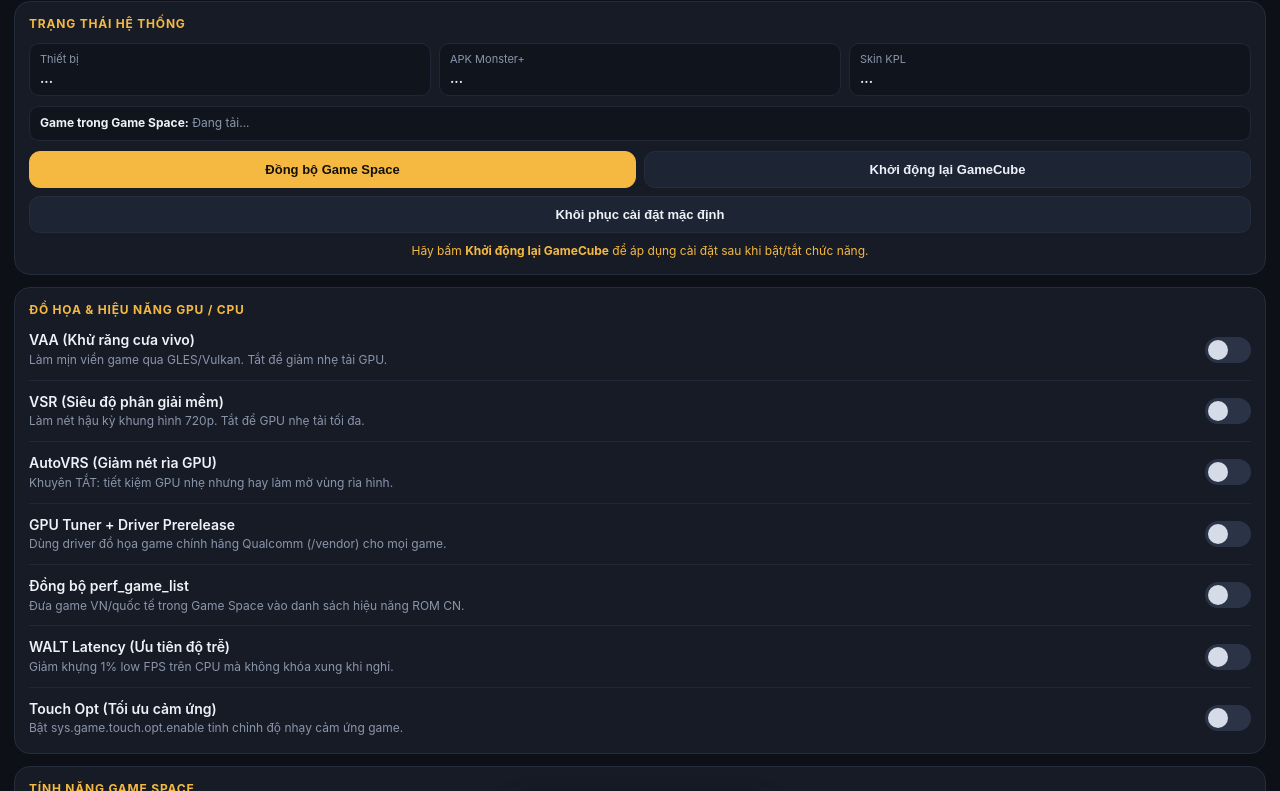
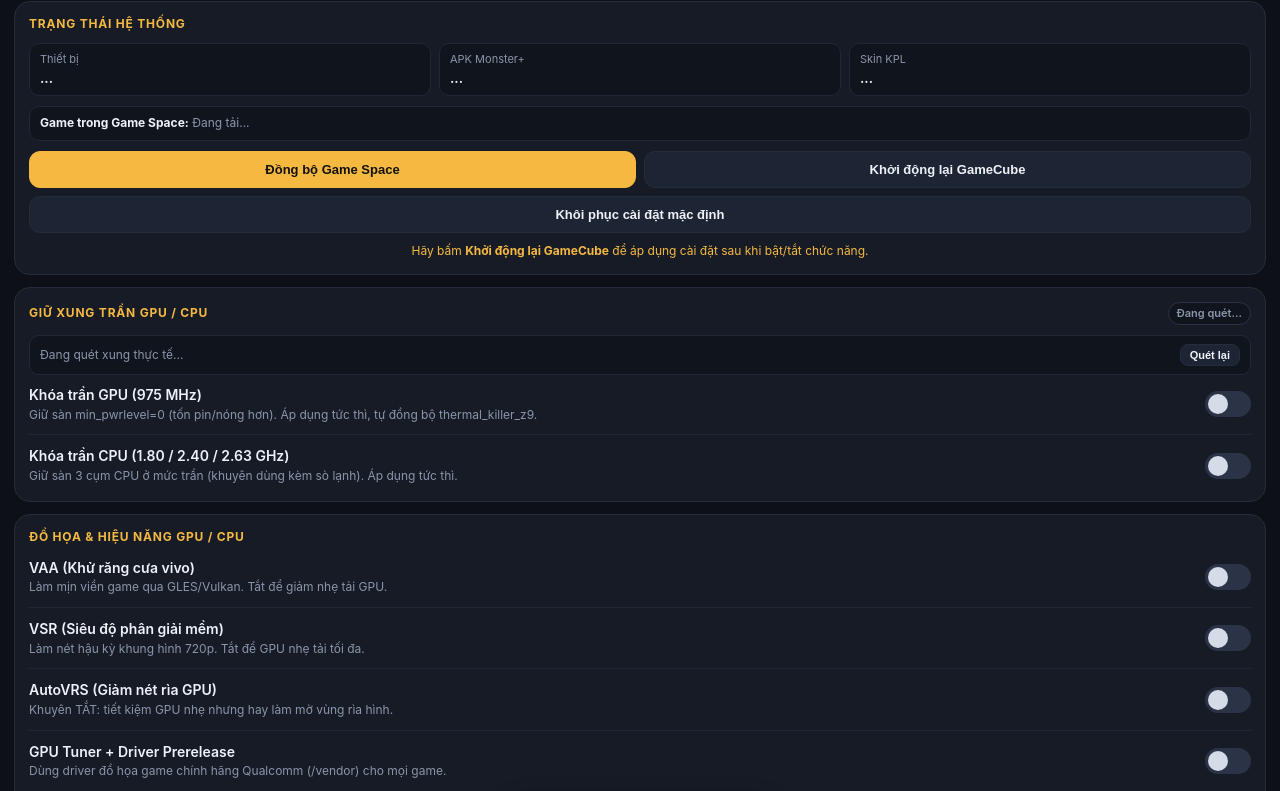
Before and after one commit to Haicu256/gamecube_z9_cn, a plain HTML site: page webroot/index.html in a window 1280 px wide. Shown: the part 57-848 px from the top of the page. Drawn offline with Linux system fonts and the light colour scheme.

Commit message:
v1.2: add live hardware-scanned GPU/CPU ceiling locks with 2-way thermal_killer_z9 sync

```diff
--- a/webroot/index.html
+++ b/webroot/index.html
@@ -3,7 +3,7 @@
 <head>
 <meta charset="UTF-8" />
 <meta name="viewport" content="width=device-width, initial-scale=1.0, maximum-scale=1.0, user-scalable=no" />
-<title>GameCube Z9 CN v1.1</title>
+<title>GameCube Z9 CN v1.2</title>
 <style>
   :root {
     --bg: #0d1017;
@@ -163,6 +163,56 @@
     background: #14110a;
   }
   .switch input:disabled + .slider { opacity: 0.45; }
+  .section-head {
+    display: flex;
+    align-items: center;
+    justify-content: space-between;
+    gap: 8px;
+    margin-bottom: 10px;
+  }
+  .section-head .section-title { margin: 0; }
+  .pill {
+    font-size: 11px;
+    font-weight: 600;
+    padding: 3px 8px;
+    border-radius: 999px;
+    border: 1px solid #2b3447;
+    background: #10141d;
+    color: var(--muted);
+  }
+  .pill.linked {
+    color: var(--green);
+    border-color: rgba(61, 220, 151, 0.35);
+    background: rgba(61, 220, 151, 0.1);
+  }
+  .hw-bar {
+    display: flex;
+    align-items: center;
+    justify-content: space-between;
+    gap: 8px;
+    font-size: 12px;
+    color: var(--muted);
+    background: #10141d;
+    border: 1px solid #202838;
+    border-radius: 10px;
+    padding: 8px 10px;
+    margin-bottom: 8px;
+  }
+  .hw-bar strong { color: var(--text); }
+  .btn-mini {
+    border: 1px solid var(--card-border);
+    background: #1d2433;
+    color: var(--text);
+    border-radius: 8px;
+    padding: 4px 9px;
+    font-size: 11px;
+    font-weight: 600;
+    cursor: pointer;
+    flex-shrink: 0;
+  }
+  .btn-mini:active { opacity: 0.75; }
+  .switch.danger input:checked + .slider { background: var(--red); }
+  .switch.danger input:checked + .slider::before { background: #1a0b0b; }
   .note {
     font-size: 12px;
     color: var(--muted);
@@ -194,7 +244,7 @@
 <body>
   <div class="header">
     <div class="title">GameCube Z9 CN</div>
-    <span class="badge" id="verBadge">v1.1</span>
+    <span class="badge" id="verBadge">v1.2</span>
   </div>
 
   <div class="card">
@@ -227,6 +277,18 @@
   </div>
 
   <div class="card">
+    <div class="section-head">
+      <div class="section-title">Giữ xung trần GPU / CPU</div>
+      <span class="pill" id="tkBadge">Đang quét...</span>
+    </div>
+    <div class="hw-bar">
+      <div id="hwReadout">Đang quét xung thực tế...</div>
+      <button class="btn-mini" id="btnRescan">Quét lại</button>
+    </div>
+    <div id="grpClock"></div>
+  </div>
+
+  <div class="card">
     <div class="section-title">Đồ họa &amp; Hiệu năng GPU / CPU</div>
     <div id="grpPerf"></div>
   </div>
@@ -250,6 +312,11 @@
   var CTL = "/data/adb/modules/gamecube_z9_cn/gc_ctl.sh";
   var cbSeq = 0;
   var busy = false;
+
+  var CLOCK_ITEMS = [
+    { key: "LOCK_GPU_MAX", danger: true, name: "Khóa trần GPU (975 MHz)", desc: "Giữ sàn min_pwrlevel=0 (tốn pin/nóng hơn). Áp dụng tức thì, tự đồng bộ thermal_killer_z9." },
+    { key: "LOCK_CPU_MAX", danger: true, name: "Khóa trần CPU (1.80 / 2.40 / 2.63 GHz)", desc: "Giữ sàn 3 cụm CPU ở mức trần (khuyên dùng kèm sò lạnh). Áp dụng tức thì." }
+  ];
 
   var PERF_ITEMS = [
     { key: "ENABLE_VAA", name: "VAA (Khử răng cưa vivo)", desc: "Làm mịn viền game qua GLES/Vulkan. Tắt để giảm nhẹ tải GPU." },
@@ -335,7 +402,7 @@
           '<div class="row-name">' + it.name + '</div>' +
           '<div class="row-desc">' + it.desc + '</div>' +
         '</div>' +
-        '<label class="switch">' +
+        '<label class="switch' + (it.danger ? ' danger' : '') + '">' +
           '<input type="checkbox" id="sw_' + it.key + '" data-key="' + it.key + '" />' +
           '<span class="slider"></span>' +
         '</label>';
@@ -349,15 +416,36 @@
     for (var i = 0; i < inputs.length; i++) inputs[i].disabled = flag;
   }
 
+  function fmtGhz(khz) {
+    return (Number(khz || 0) / 1000000).toFixed(2);
+  }
+
   function applyState(data) {
     if (!data || !data.cfg) return;
-    document.getElementById("verBadge").textContent = data.version || "v1.1";
+    document.getElementById("verBadge").textContent = data.version || "v1.2";
     document.getElementById("stModel").textContent = data.model || "V2361A";
     var apkEl = document.getElementById("stApk");
     apkEl.textContent = data.apkInstalled ? "Đã cài" : "Chưa cài";
     apkEl.className = "stat-v " + (data.apkInstalled ? "ok" : "warn");
     document.getElementById("stKpl").textContent = (data.kplFiles || 0) + " file";
     document.getElementById("stGames").textContent = data.games ? data.games : "(chưa có game nào)";
+
+    var tkEl = document.getElementById("tkBadge");
+    if (tkEl) {
+      if (Number(data.tkLinked) === 1) {
+        tkEl.textContent = "Đồng bộ thermal_killer_z9";
+        tkEl.className = "pill linked";
+      } else {
+        tkEl.textContent = "Chế độ độc lập (/sys)";
+        tkEl.className = "pill";
+      }
+    }
+    var hwEl = document.getElementById("hwReadout");
+    if (hwEl && data.hw) {
+      hwEl.innerHTML =
+        "<strong>GPU:</strong> " + (data.hw.gpuCur || 0) + "/" + (data.hw.gpuMax || 975) + " MHz · " +
+        "<strong>CPU:</strong> " + fmtGhz(data.hw.p0) + " / " + fmtGhz(data.hw.p4) + " / " + fmtGhz(data.hw.p7) + " GHz";
+    }
 
     Object.keys(data.cfg).forEach(function (k) {
       var sw = document.getElementById("sw_" + k);
@@ -388,6 +476,7 @@
     });
   }
 
+  renderGroup("grpClock", CLOCK_ITEMS);
   renderGroup("grpPerf", PERF_ITEMS);
   renderGroup("grpSpace", SPACE_ITEMS);
 
@@ -396,12 +485,27 @@
     if (!t || !t.dataset || !t.dataset.key || busy) return;
     var k = t.dataset.key;
     var v = t.checked ? "1" : "0";
+    if (k === "LOCK_GPU_MAX" || k === "LOCK_CPU_MAX") {
+      var nm = k === "LOCK_GPU_MAX" ? "khóa trần GPU" : "khóa trần CPU";
+      runCtl("set " + k + " " + v, (v === "1" ? "Đã BẬT " : "Đã TẮT ") + nm + " tức thì!");
+      return;
+    }
     var label = k.replace("ENABLE_", "");
     markNeedRestart(true);
     runCtl(
       "set " + k + " " + v,
       (v === "1" ? "Đã BẬT " : "Đã TẮT ") + label + " — hãy khởi động lại GameCube để áp dụng cài đặt"
     );
+  });
+
+  document.getElementById("btnRescan").addEventListener("click", function () {
+    if (!busy) runCtl("status", "Đã quét lại trạng thái phần cứng!");
+  });
+
+  document.addEventListener("visibilitychange", function () {
+    if (document.visibilityState === "visible" && !busy) {
+      runCtl("status");
+    }
   });
 
   document.getElementById("btnSync").addEventListener("click", function () {
```
Also changed, not shown: 5 other files.
